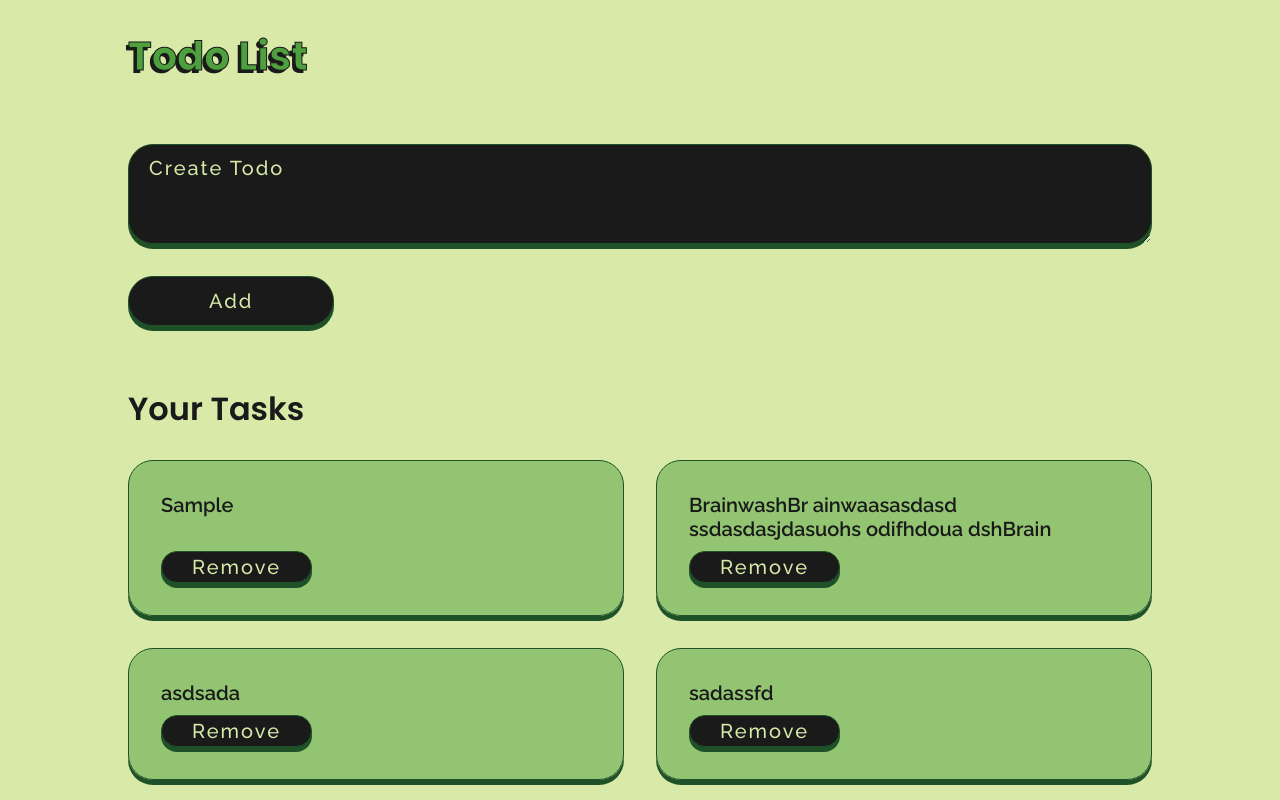
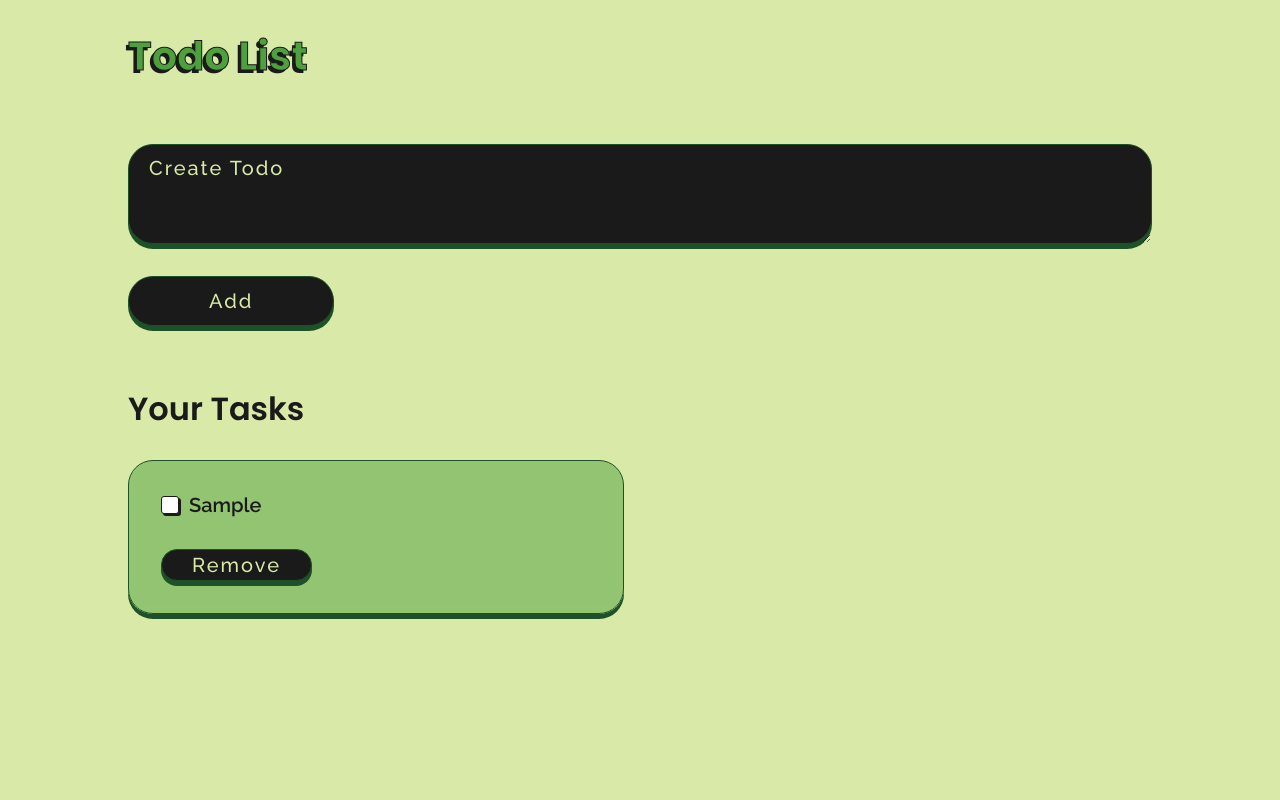
Before and after one commit to 1xtend/React-Todo, a React (Vite) app: page / in a window 1280 px wide. Both pictures are taken after typing "Sample" into the empty fields and a click on the button "Add". Shown: the top 800 px of the page. Built offline with nearby package versions, Linux system fonts and the light colour scheme.

Commit message:
added checkbox, saving tasks to localStorage

```diff
--- a/src/App.jsx
+++ b/src/App.jsx
@@ -7,31 +7,26 @@ import Section from './components/Section/Section';
 import TaskForm from './components/TaskForm/TaskForm';
 import TaskList from './components/TaskList/TaskList';
 
+function initTasks() {
+  const tasks = localStorage.getItem('tasks');
+
+  if (tasks) {
+    return JSON.parse(tasks);
+  } else {
+    return [];
+  }
+}
+
 function App() {
-  const [tasks, setTasks] = useState([
-    {
-      text: 'BrainwashBr ainwaasasdasd ssdasdasjdasuohs odifhdoua dshBrain',
-      completed: false,
-      id: 'asdsad',
-    },
-    {
-      text: 'asdsada',
-      completed: true,
-      id: 'sdasda',
-    },
-    {
-      text: 'sadassfd',
-      completed: true,
-      id: 'sdaaswqsda',
-    },
-    {
-      text: 'asdasdasdsada',
-      completed: false,
-      id: 'sdassvddsdda',
-    },
-  ]);
+  const [tasks, setTasks] = useState(initTasks);
 
   const [query, setQuery] = useState('');
+
+  useEffect(() => {
+    localStorage.setItem('tasks', JSON.stringify(tasks));
+
+    return () => {};
+  }, [tasks]);
 
   function createTask(text) {
     const newTask = {
@@ -47,6 +42,23 @@ function App() {
     setTasks((prevTasks) => prevTasks.filter((task) => task.id !== id));
   }
 
+  function checkTask(id, completed) {
+    setTasks((prevTasks) =>
+      prevTasks.map((task) => {
+        if (task.id === id) {
+          const checkedTask = {
+            ...task,
+            completed,
+          };
+
+          return checkedTask;
+        } else {
+          return task;
+        }
+      })
+    );
+  }
+
   return (
     <Container>
       <Header></Header>
@@ -55,7 +67,7 @@ function App() {
           <TaskForm onCreate={createTask} />
         </Section>
         <Section title="Your Tasks">
-          <TaskList tasks={tasks} onRemove={removeTask} />
+          <TaskList tasks={tasks} onRemove={removeTask} onCheck={checkTask} />
         </Section>
       </main>
     </Container>
--- a/src/components/TaskItem/TaskItem.jsx
+++ b/src/components/TaskItem/TaskItem.jsx
@@ -1,10 +1,20 @@
 import Button from '../Button/Button';
 import styles from './TaskItem.module.css';
 
-function TaskItem({ id, text, onRemove }) {
+function TaskItem({ id, text, completed, onRemove, onCheck }) {
   return (
     <div id={id} className={styles.item}>
-      <h3 className={styles.title}> {text}</h3>
+      <div className={styles.top}>
+        <label className={styles.label}>
+          <input
+            type="checkbox"
+            checked={completed}
+            onChange={(e) => onCheck(id, e.target.checked)}
+          />
+          <div className={styles.checkmark}></div>
+        </label>
+        <h3 className={styles.title}> {text}</h3>
+      </div>
       <div>
         <Button small text="Remove" onClick={() => onRemove(id)} />
       </div>
--- a/src/components/TaskItem/TaskItem.module.css
+++ b/src/components/TaskItem/TaskItem.module.css
@@ -11,15 +11,66 @@
   flex-direction: column;
 }
 
+.top {
+  display: flex;
+  align-items: center;
+  flex: 1 1 auto;
+  gap: var(--spacing-10);
+}
+
+.top:not(:last-child) {
+  margin-bottom: var(--spacing-20);
+}
+
+.label {
+  cursor: pointer;
+  position: relative;
+}
+
+.label input {
+  position: absolute;
+  opacity: 0;
+}
+
+.checkmark {
+  width: 18px;
+  height: 18px;
+  position: relative;
+  background-color: var(--color-white);
+  border-radius: 3px;
+  border: 1px solid rgb(var(--color-primary));
+  box-shadow: 2px 2px rgb(var(--color-primary));
+}
+
+.checkmark::after {
+  content: '';
+  position: absolute;
+  width: 5px;
+  height: 10px;
+  top: 1px;
+  left: 4.5px;
+  border: solid var(--color-white);
+  border-width: 0 2px 2px 0;
+  transform: rotate(45deg);
+  display: none;
+}
+
+.label input:checked ~ .checkmark {
+  background-color: rgba(var(--color-green-dark), 0.8);
+}
+
+.label input:checked ~ .checkmark::after {
+  display: block;
+}
+
+.label:has(input:checked) ~ .title {
+  text-decoration: line-through;
+}
+
 .title {
   font-size: var(--fz-1);
   font-weight: 600;
   line-height: 1.2;
-  flex: 1 1 auto;
-}
-
-.title:not(:last-child) {
-  margin-bottom: var(--spacing-10);
 }
 
 @media (max-width: 479.98px) {
--- a/src/components/TaskList/TaskList.jsx
+++ b/src/components/TaskList/TaskList.jsx
@@ -2,12 +2,19 @@ import styles from './TaskList.module.css';
 
 import TaskItem from '../TaskItem/TaskItem';
 
-function TaskList({ tasks, onRemove }) {
+function TaskList({ tasks, onRemove, onCheck }) {
   return (
     <div className={styles.grid}>
       {tasks.length > 0 ? (
         tasks.map((task) => (
-          <TaskItem key={task.id} text={task.text} id={task.id} onRemove={onRemove} />
+          <TaskItem
+            key={task.id}
+            text={task.text}
+            id={task.id}
+            onRemove={onRemove}
+            onCheck={onCheck}
+            completed={task.completed}
+          />
         ))
       ) : (
         <p>Missing tasks</p>
```
